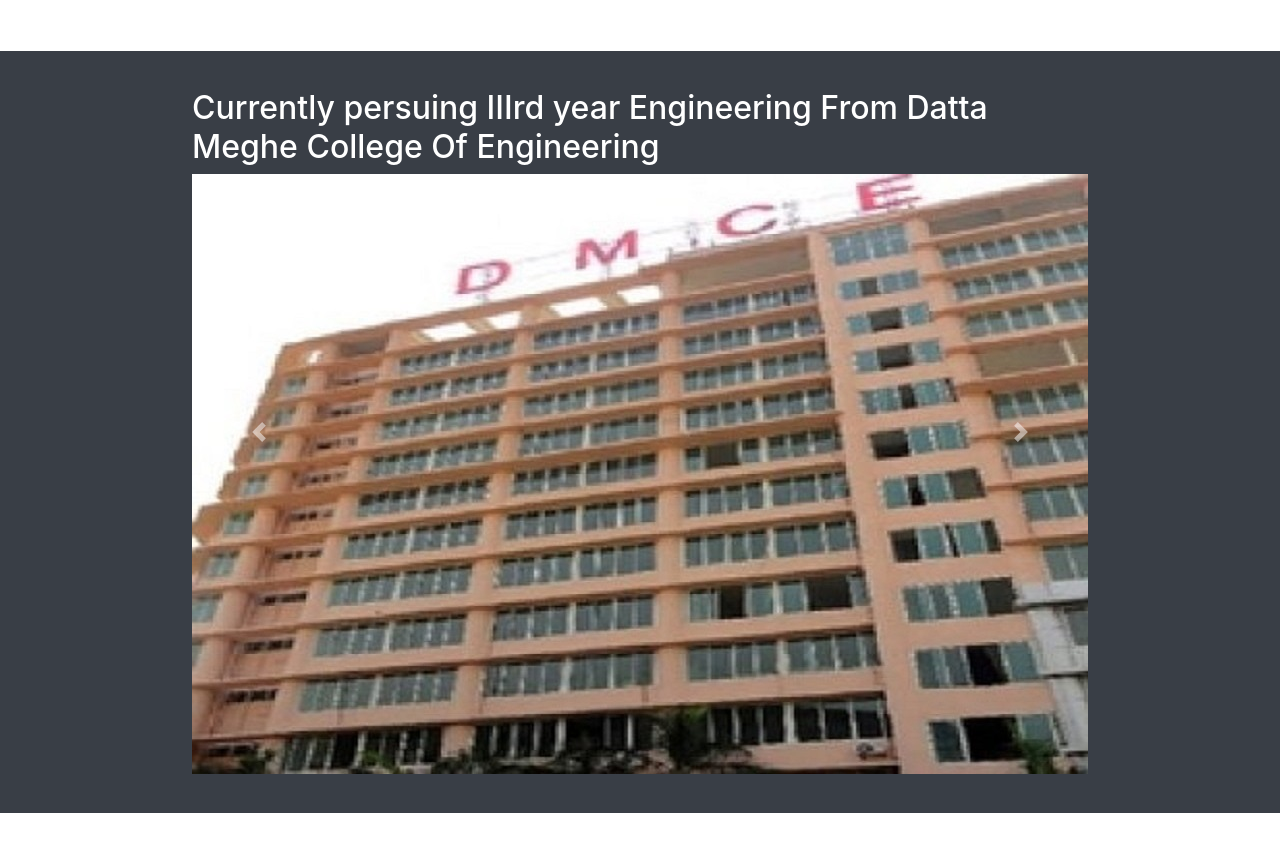
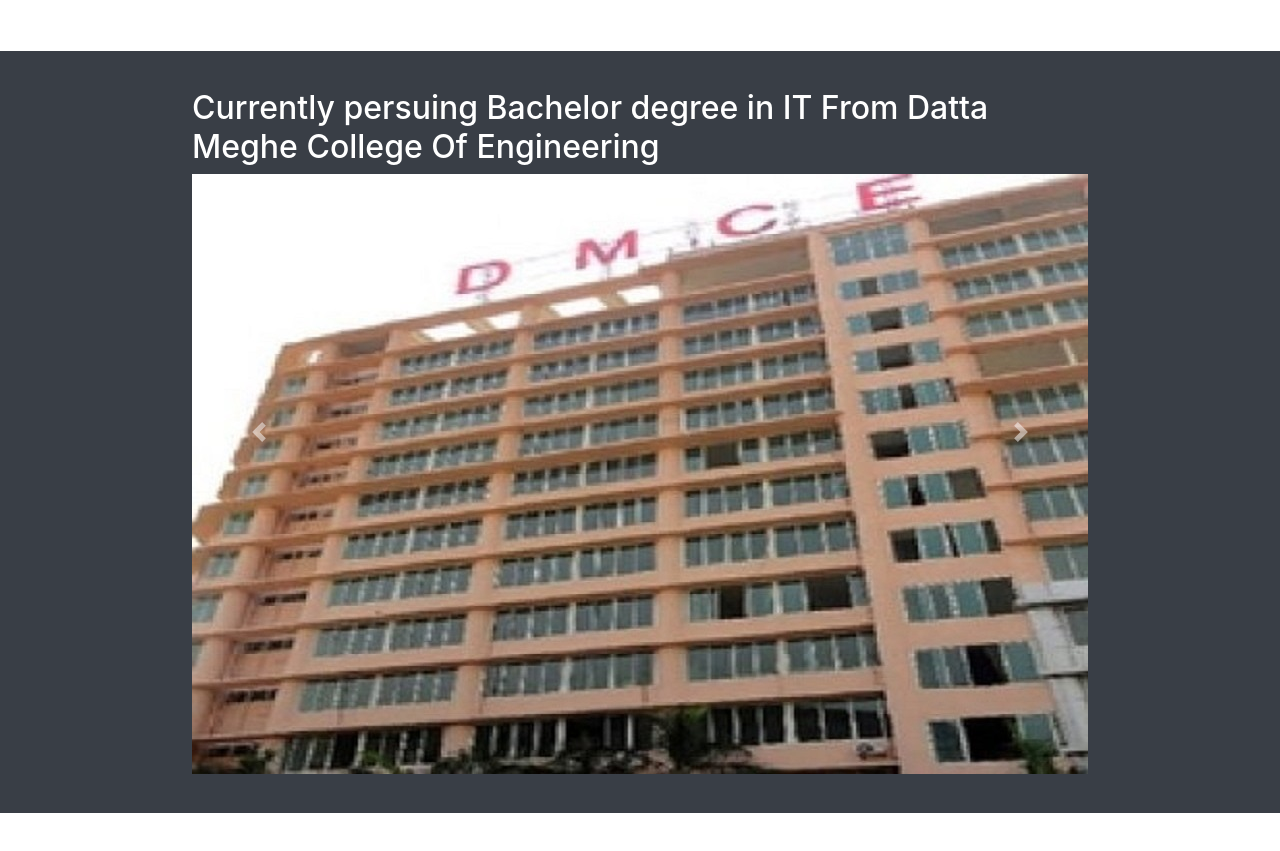
Before and after one commit to shrenikkarmokar/shrenik, a plain HTML site: page index.html in a window 1280 px wide. Shown: the part 831-1682 px from the top of the page. Drawn offline with nearby package versions, Linux system fonts and the light colour scheme.

Commit message:
Update index.html

```diff
--- a/index.html
+++ b/index.html
@@ -82,7 +82,7 @@
     <div id="education-slide" class="carousel slide" data-ride="carousel" data-interval="10000" data-pause="hover">
       <div class="carousel-inner college-images">
         <div class="carousel-item active">
-          <h2>Currently persuing IIIrd year Engineering From <a style="color:#FFF;" href="https://www.dmce.ac.in/">Datta Meghe College Of Engineering </a></h2>
+          <h2>Currently persuing Bachelor degree in IT From <a style="color:#FFF;" href="https://www.dmce.ac.in/">Datta Meghe College Of Engineering </a></h2>
           <img class="school-images" src="images/dmce.jpg" alt="college-picture">
 
         </div>
```
